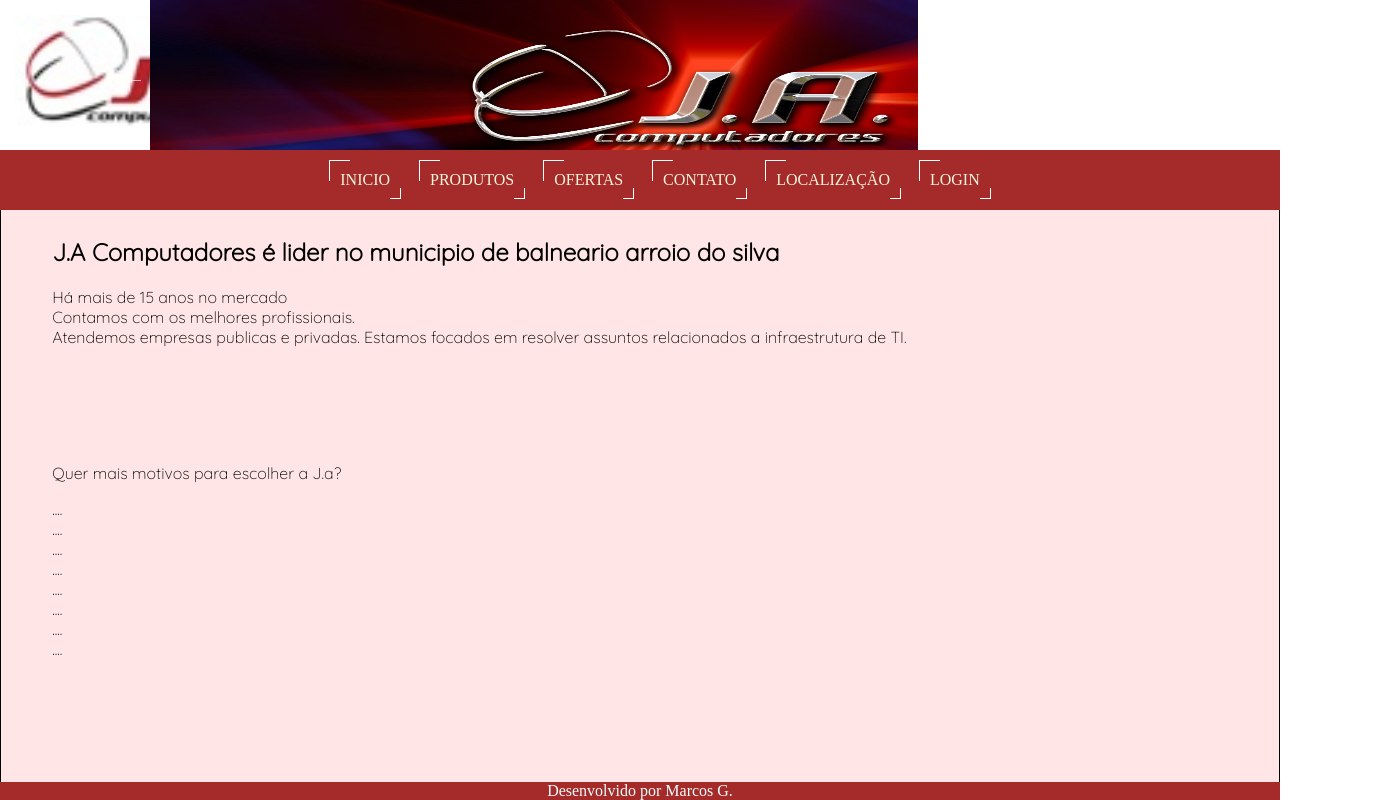
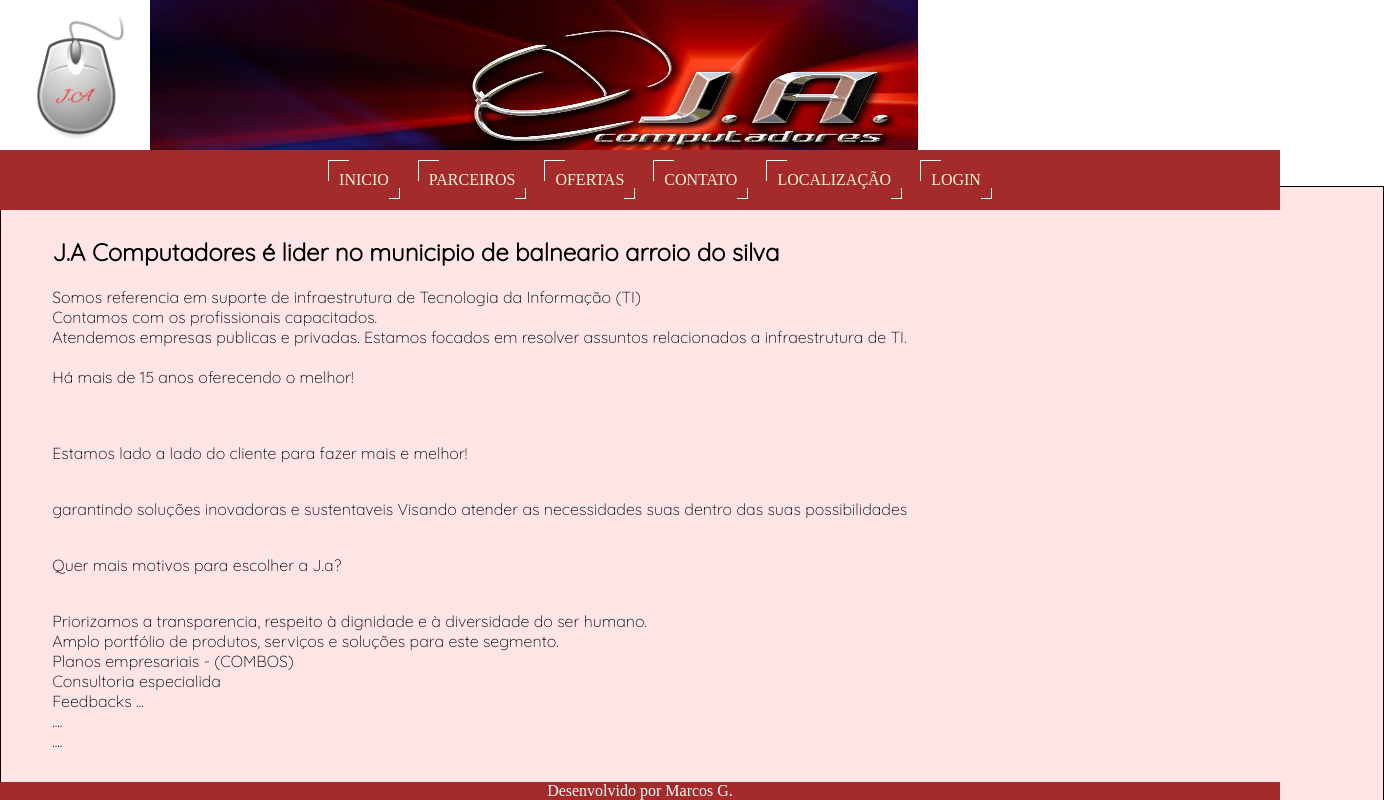
Before and after one commit to marcosaru/projetoja, a plain HTML site: page index.html in a window 1280 px wide. Shown: the top 800 px of the page, 1384 px wide, since content can reach past the window. Drawn offline with Linux system fonts and the light colour scheme; files whose address does not match are found by name; a web font is replaced by a local one.

Commit message:
comit novo

```diff
--- a/index.html
+++ b/index.html
@@ -16,19 +16,19 @@
     </head>
 <body>
     <header>
-        <a class="img" href="index.html"><img src="src/LOGO.jpg"></a>
+        <a class="img" href="index.html"><img ID="imgLogo" src="src/LOGO.png"></a>
             <div class="carrossel">
-               <img src="src/slide.png"><img src="src/slide2.png"><img src="src/slide3.png"></div>
-
-
-
-
+               <img src="src/slide.png"><img src="src/slide2.png"><img src="src/slide3.png">
+               <img src="src/slides/ben.jpg">
+               <img src="src/slides/slidee.jpg">
+               <img src="src/slides/—Pngtree—business technology electronic point_914446.jpg">
+            </div>
     </header>
     <section>
         <nav>
             <ul id="menu">
                 <li ><a class="botoes" href="#"> Inicio</a></li>
-                <li ><a class="botoes" href="#produtos">Produtos</a></li>
+                <li ><a class="botoes" href="#produtos">Parceiros</a></li>
                 <li ><a class="botoes" href="#sobre">Ofertas</a></li>
                 <li ><a class="botoes" href="#contato">Contato</a></li>
                 <li ><a class="botoes" href="#local">Localização</a></li>
@@ -45,21 +45,25 @@
 
             <div2 id="inicio">
             <h1>J.A Computadores é lider no municipio de balneario arroio do silva </h1>
-            Há mais de 15 anos no mercado<br>
-            Contamos com os melhores profissionais.<br>
+            Somos referencia em suporte de infraestrutura de Tecnologia da Informação (TI)<br>
+            Contamos com os profissionais capacitados.<br>
             Atendemos empresas publicas e privadas.
             Estamos focados em resolver assuntos relacionados a infraestrutura de TI.<br><br>
+            Há mais de 15 anos oferecendo o melhor!    <br>
                 <br>
                 <br>
-                <br>
+            <p>Estamos lado a lado do cliente para fazer mais e melhor!</p><br>
+            garantindo soluções inovadoras e sustentaveis
+            Visando atender as necessidades suas dentro das suas possibilidades<br>
+
                 <br>
             <p>Quer mais motivos para escolher a J.a?</p>
-            ....<br>
-            ....<br>
-            ....<br>
-            ....<br>
-            ....<br>
-            ....<br>
+            <br>
+            Priorizamos a transparencia, respeito à dignidade e à  diversidade do ser humano.<br>
+            Amplo portfólio de produtos, serviços e soluções para este segmento.<br>
+            Planos empresariais - (COMBOS)<br>
+            Consultoria especialida<br>
+            Feedbacks ...<br>
             ....<br>
             ....<br>
             <br>
@@ -92,6 +96,7 @@
         <div4 id="contato"></d1>
             <br>
             <br>--
+            <br><br><br>
            <h1>Para entrar em contato conosco:</h1>
             ....<br>
             <a id="fotoSobre" href="https://api.whatsapp.com/send?phone=5548996566500"><img src="src/sobre.png"></a>
@@ -145,7 +150,7 @@
             <br>
         </div4>
             <div5 id="sobre">
-                <br>--
+                <br>--<br><br>
                 <h1>Nossas Ofertas do mês estão imperdiveis</h1>
                 <p>Confira elas aqui</p>
                 <div class="off">
@@ -206,7 +211,7 @@
 
             </div5>
                 <div6 id="produtos">
-                <br>---
+                <br>---<br><br>
                     <h1>Grandes parceiros comerciais estão aqui!</h1>
 
                     <p>Encontre sua marca aqui!</p>
@@ -217,6 +222,7 @@
                     <img src="https://www.imagensempng.com.br/wp-content/uploads/2020/12/0012-2.png">
                     <br>
                     <br>
+                    <div><img src="src/tec.png"><style></style></div>
                     <br>
                     <br>
                     <br>
--- a/src/estilo.css
+++ b/src/estilo.css
@@ -8,7 +8,9 @@
     overflow-x: hidden;
     min-height: max-content;
 }
-
+header #imgLogo{
+    width: 100%;
+}
 header{
     margin: 0;
     display: grid;
@@ -134,7 +136,10 @@
 
 nav2{
     padding: 30px 4vw;
+    width: 100vw;
     border: solid 1px;
+    display: flex;
+    flex-direction: column;
     background-color: rgba(253, 0, 0, 0.1);
     font-family: 'Quicksand', sans-serif;
 }
@@ -166,7 +171,7 @@
 }
 div5 .off {
     z-index: -1;
-    width: 500px;
+    width: 430px;
     height: 70vh;
     border: 1px solid;
     border-radius: 40px;
@@ -175,9 +180,20 @@
 .off [ofertas]{
     margin-top: 10px;
     align-items: center;
+
     width: 100%;
     height: 100%;
 
+}
+div6 div{
+    display: flex;
+    justify-content: center;
+    height: 50vh;
+    width: 400pw;
+}
+div6 div img{
+    height: 100%;
+    width: 80%;
 }
 footer{
     width: 100%;
```
Also changed, not shown: src/LOGO.png (added), src/slides/ben.jpg (added), src/slides/slidee.jpg (added), src/slides/—Pngtree—business technology electronic point_914446.jpg (added), src/tec.png (added).
